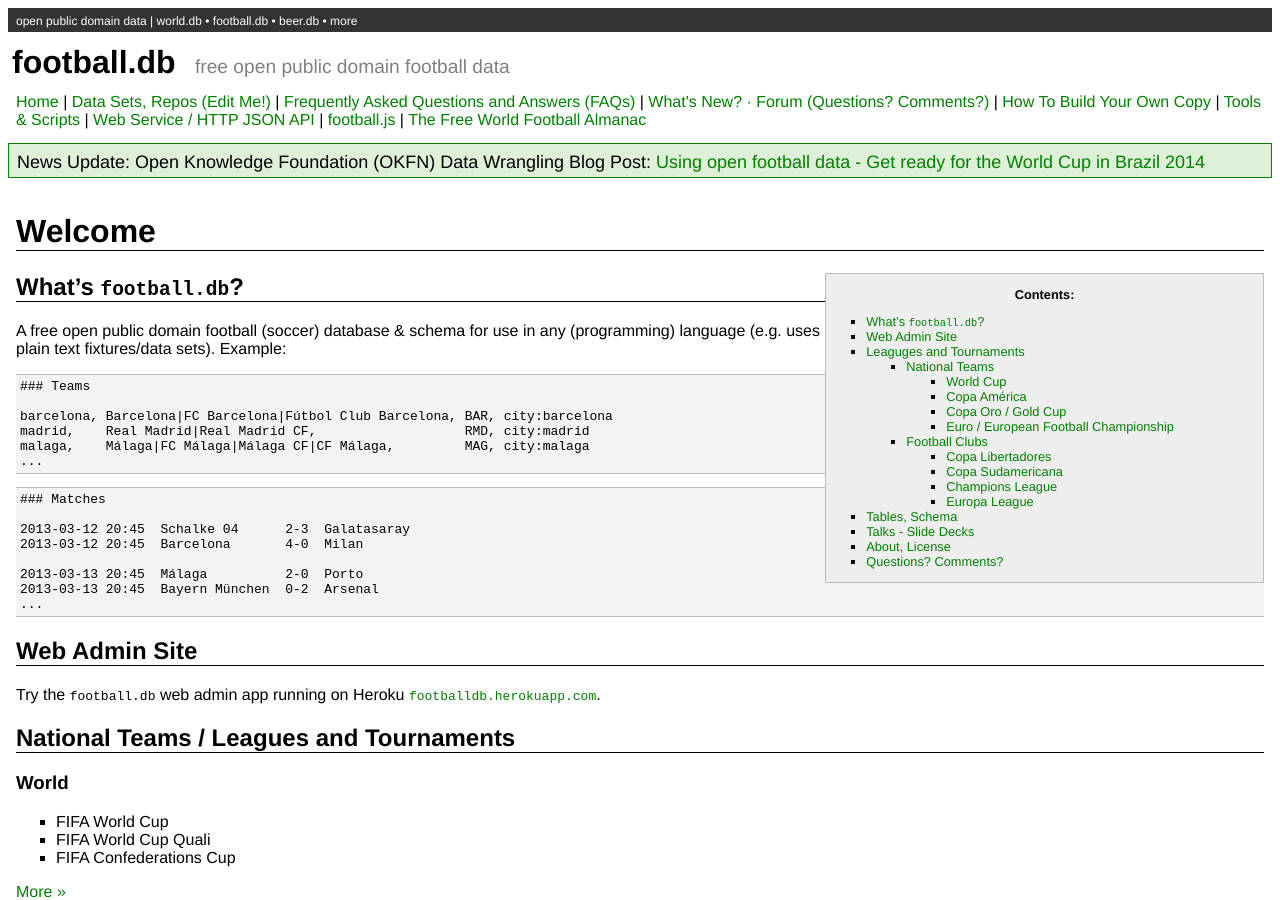
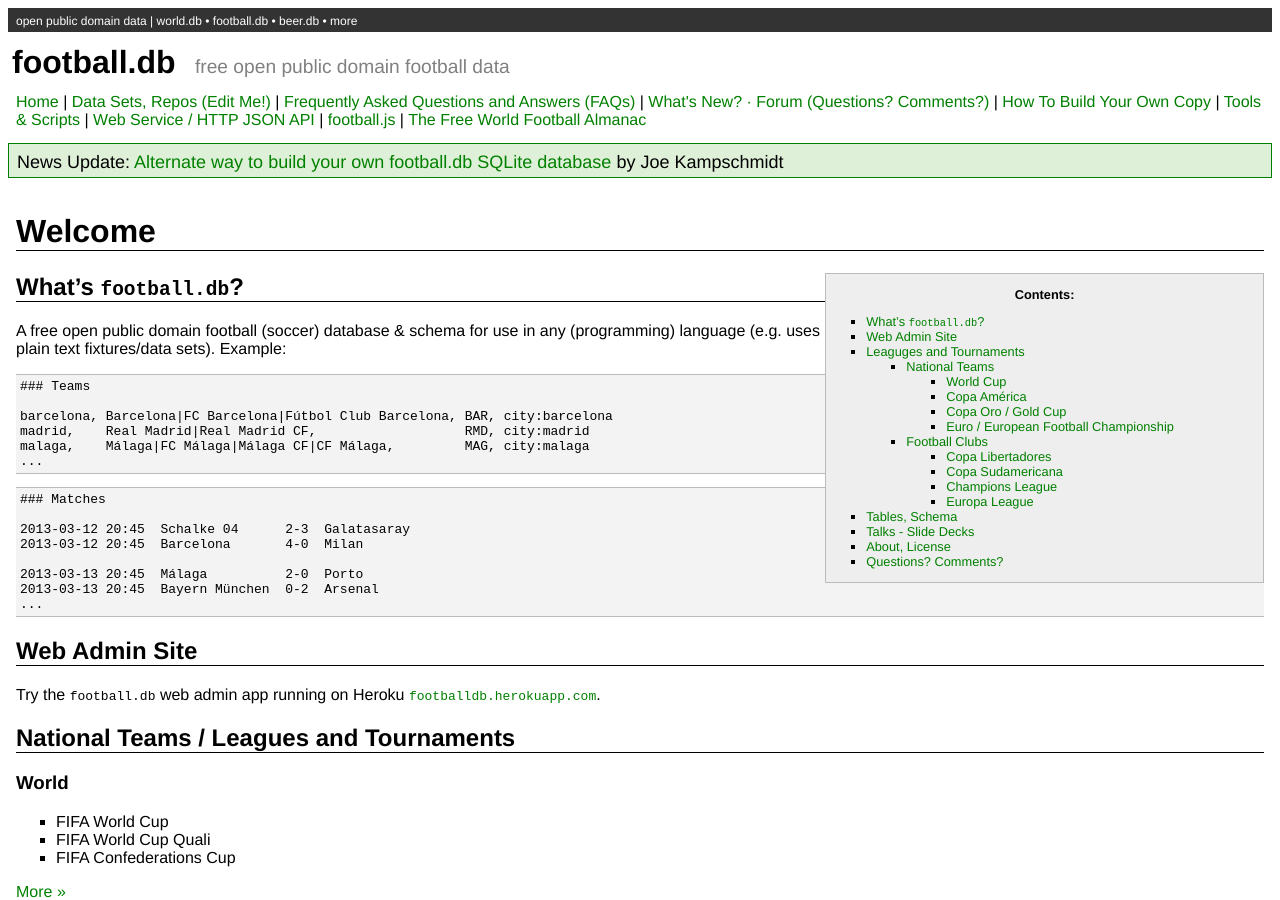
Before and after one commit to openfootball/openfootball.github.io, a Jekyll site: the page built from index.md, in a window 1280 px wide and 900 px high. Built offline with Jekyll 4.4.1, drawn with Linux system fonts in a browser that asks for light colours.

Commit message:
Update announce.html

```diff
--- a/_includes/announce.html
+++ b/_includes/announce.html
@@ -1,9 +1,13 @@
 
 
 <div class='announce'>
-  News Update: Open Knowledge Foundation (OKFN) Data Wrangling Blog Post:
+  News Update: <a href="https://github.com/jokecamp/sportdb-build-scripts">Alternate way to build your own football.db SQLite database</a> by Joe Kampschmidt
+</div>
+
+<!--
+   News Update: Open Knowledge Foundation (OKFN) Data Wrangling Blog Post:
   <a href="http://okfnlabs.org/blog/2014/05/06/open-data-world-cup.html">Using open football data - Get ready for the World Cup in Brazil 2014</a>
-</div>
+-->
 
 <!--
  News Update: World Cup 2014 match picks/predictions
```
